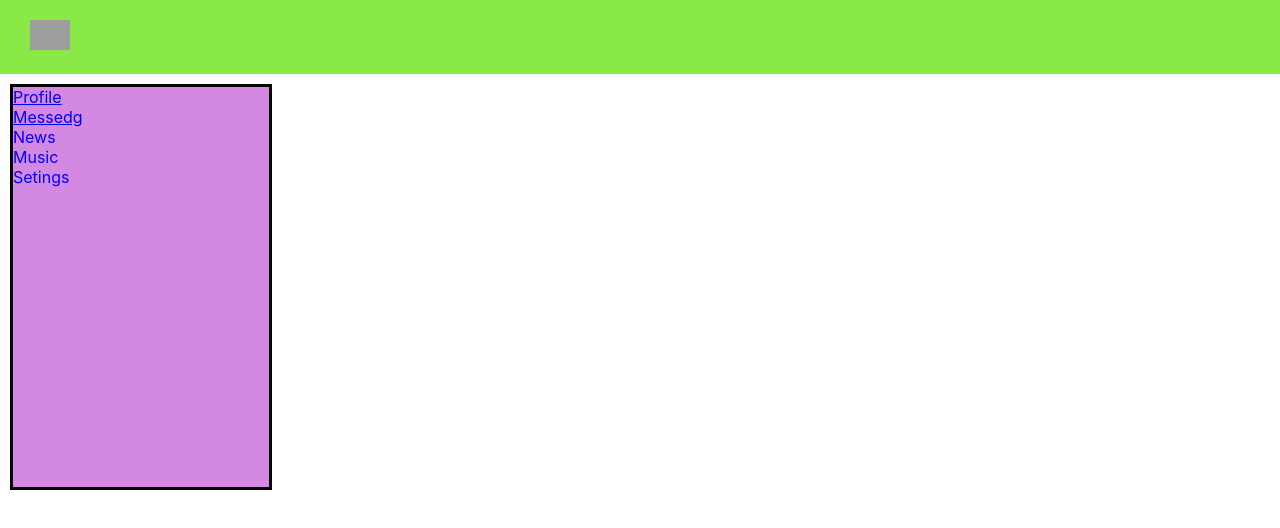
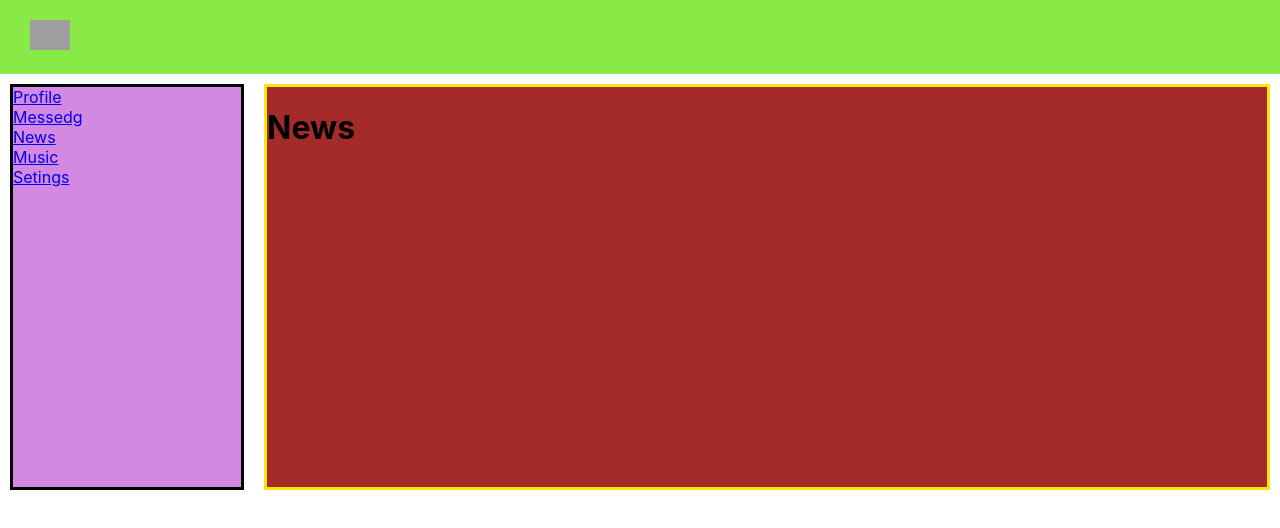
Before and after one commit to SerhiiCherkashen/-ya-v-axye, a React (Create React App) app: page /news in a window 1280 px wide. Shown: the top 528 px of the page. Built offline with nearby package versions, Linux system fonts and the light colour scheme; grey boxes are pictures that could not be loaded.

Commit message:
Second day

```diff
--- a/src/App.js
+++ b/src/App.js
@@ -5,7 +5,10 @@ import React from 'react'
 import Header from './components/Head/Header';
 import Nav from './components/Body/Menu/Nav';
 import Centr from './components/Body/CenterContent/Center';
-import Dialogs from './components/Dialogs/Dialogs';
+import Dialogs from './components/Body/Dialogs/Dialogs'
+import News from './components/Body/News/News'
+import Music from './components/Body/Music/Music'
+import Seting from './components/Body/Seting/Seting';
 import { BrowserRouter, Route } from 'react-router-dom';
 
 
@@ -19,6 +22,9 @@ let App = () => {
           <div className='right' >
             <Route path='/centr' component={Centr} />
             <Route path='/dialogs' component={Dialogs} />
+            <Route path='/news' component={News} />
+            <Route path='/music' component={Music} />
+            <Route path='/seting' component={Seting} />
 
           </div>
         </div>
--- a/src/components/Body/CenterContent/Center.css
+++ b/src/components/Body/CenterContent/Center.css
@@ -1,7 +1,7 @@
 .center {
   border: 3px black solid;
   margin-top: 10px;
-  width: 97%;
+  width: 1000px;
   height: 400px;
   margin: 10px;
   background-color: rgb(180, 233, 112);
--- a/src/components/Dialogs/Dialog.css
+++ b/src/components/Body/Dialogs/Dialog.css
@@ -1,5 +1,5 @@
 .dialogContent {
-  width: 97%;
+  width: 1000px;
   height: 400px;
   margin: 10px;
   background-color: pink;
--- a/src/components/Body/Menu/Nav.jsx
+++ b/src/components/Body/Menu/Nav.jsx
@@ -11,11 +11,14 @@ let Nav =()=>{
             <a href="/dialogs">Messedg</a>
             </div>
           <div className={classes.item}>
-            <a  >  News</a></div>
+            <a href="/news" >News</a>
+            </div>
           <div className={classes.item}>
-            <a  >  Music</a></div>
+            <a href="/music" >Music</a>
+            </div>
           <div className={classes.item}>
-            <a  >  Setings</a></div>
+            <a href="/seting" >Setings</a>
+            </div>
         </nav>
     )
 }
--- /dev/null
+++ b/src/components/Body/Music/Music.css
@@ -0,0 +1,8 @@
+.music {
+  border: 3px rgb(218, 67, 231) solid;
+  margin-top: 10px;
+  width: 1000px;
+  height: 400px;
+  margin: 10px;
+  background-color: rgb(109, 172, 224);
+}
--- /dev/null
+++ b/src/components/Body/Music/Music.jsx
@@ -0,0 +1,12 @@
+import React from 'react'
+import './Music.css'
+
+let Music=()=>{
+    return(
+<div className='music' >
+    <h1>Music</h1>
+</div>
+
+    )
+}
+export default Music
--- /dev/null
+++ b/src/components/Body/News/News.css
@@ -0,0 +1,8 @@
+.news {
+  border: 3px rgb(247, 231, 14) solid;
+  margin-top: 10px;
+  width: 1000px;
+  height: 400px;
+  margin: 10px;
+  background-color: brown;
+}
--- /dev/null
+++ b/src/components/Body/News/News.jsx
@@ -0,0 +1,12 @@
+import React from 'react'
+import './News.css'
+
+let News=()=>{
+    return(
+<div className='news' >
+    <h1>News</h1>
+</div>
+
+    )
+}
+export default News
--- /dev/null
+++ b/src/components/Body/Seting/Seting.css
@@ -0,0 +1,8 @@
+.seting {
+  border: 3px rgb(173, 226, 27) solid;
+  margin-top: 10px;
+  width: 1000px;
+  height: 400px;
+  margin: 10px;
+  background-color: rgb(28, 235, 63);
+}
--- /dev/null
+++ b/src/components/Body/Seting/Seting.jsx
@@ -0,0 +1,11 @@
+import React from 'react'
+import './Seting.css'
+
+let Seting=()=>{
+    return(
+<div className='seting' >
+    <h1>Seting</h1>
+</div>
+    )
+}
+export default Seting
```
Also changed, not shown: src/components/Body/Dialogs/Dialogs.jsx (renamed from src/components/Dialogs/Dialogs.jsx).
